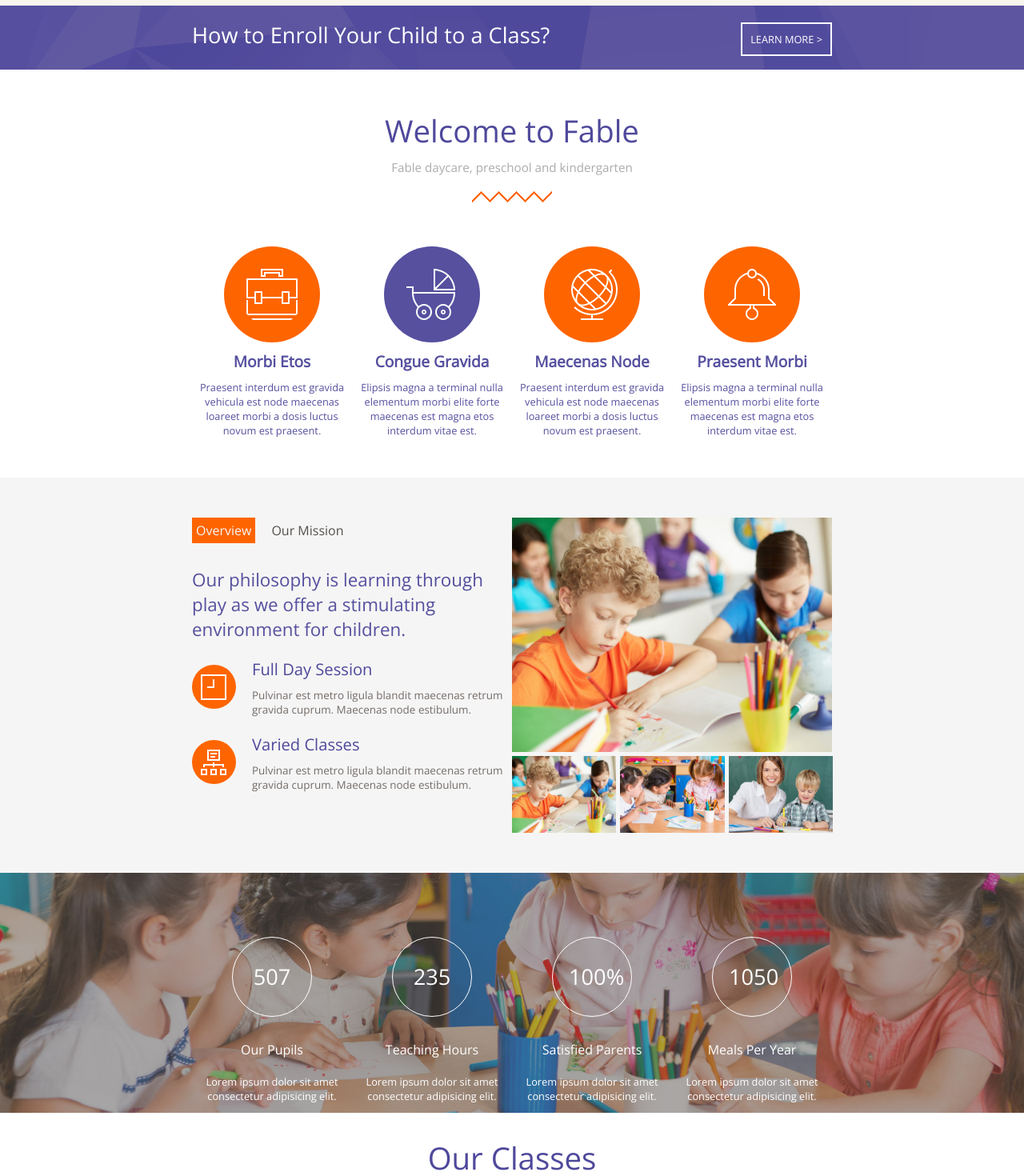
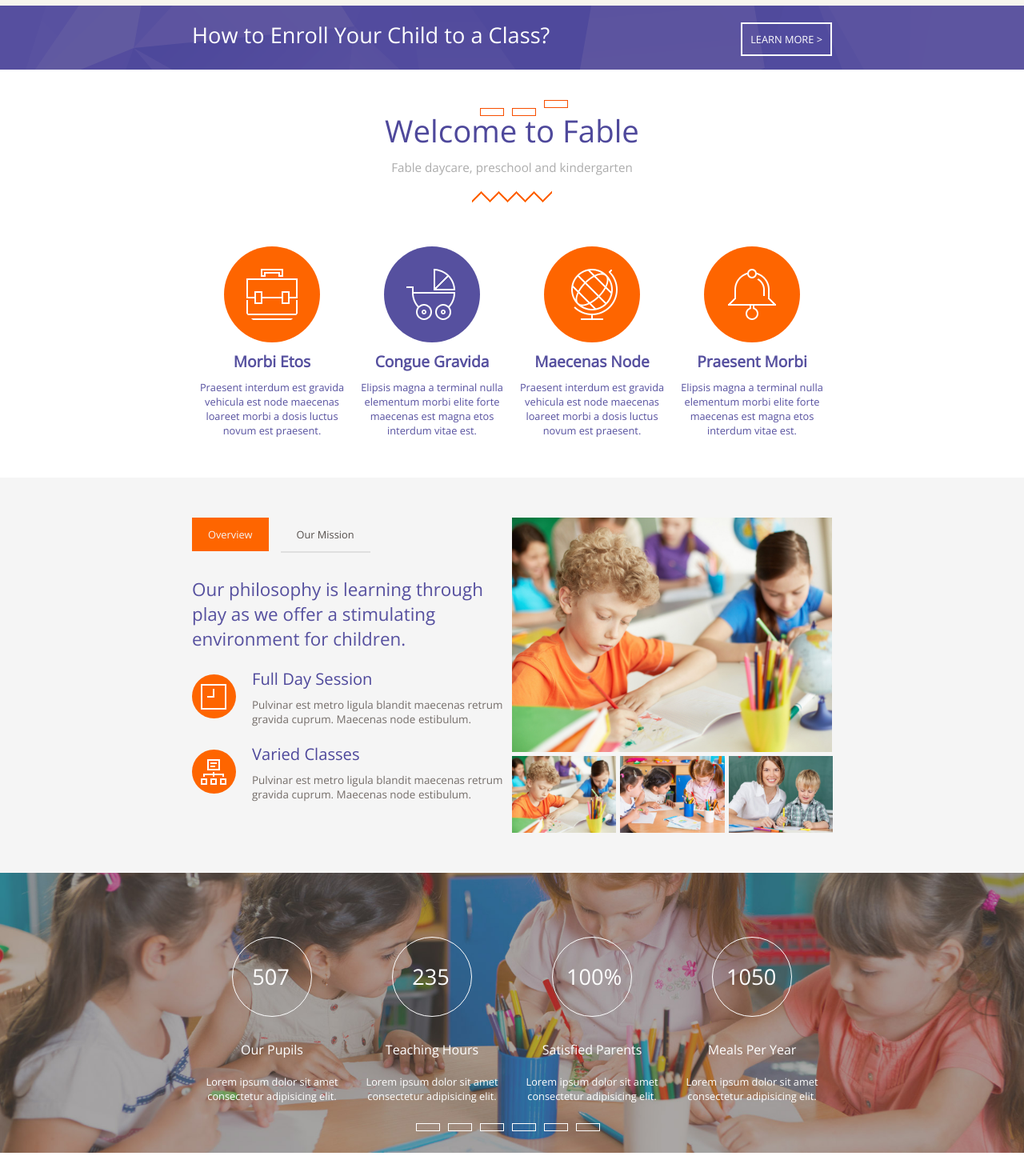
Before and after one commit to AlessandroRamoni/proj-html-vuejs, a Vue app: page / in a window 1280 px wide. Shown: the part 480-1950 px from the top of the page at 80% size. Built offline with nearby package versions, Linux system fonts and the light colour scheme; a web font is replaced by a local one.

Commit message:
edit css component

```diff
--- a/src/components/BambiniComponent.vue
+++ b/src/components/BambiniComponent.vue
@@ -16,8 +16,8 @@ export default {
 <style scoped lang="scss">
 #contenitore {
   display: flex;
-}
-#contenitore img {
-  max-width: 25%;
+  img {
+    max-width: 25%;
+  }
 }
 </style>
--- a/src/components/FooterComponent.vue
+++ b/src/components/FooterComponent.vue
@@ -195,7 +195,7 @@ footer {
     gap: 10px;
   }
   .contenitore-immagine {
-    width: 100px;
+    width: 120px;
     img {
       width: 100%;
       display: block;
--- a/src/components/FooterNavComponent.vue
+++ b/src/components/FooterNavComponent.vue
@@ -6,6 +6,9 @@
       </div>
     </div>
     <p>© Fable - Children Kindergarten WordPress Theme by QuanticaLabs</p>
+    <button id="top-up">
+      <img src="../assets/img/go_to_top.png" alt="" />
+    </button>
   </nav>
 </template>
 
@@ -30,9 +33,23 @@ export default {
   width: 40px;
   height: 40px;
 }
+
+nav {
+  position: relative;
+}
 nav p {
   text-align: center;
   padding: 30px 0px;
   color: #999594;
 }
+button {
+  background-color: #9b9b9b;
+  width: 35px;
+  height: 35px;
+  position: absolute;
+  right: 20px;
+  bottom: 20px;
+  cursor: pointer;
+  scroll-behavior: smooth;
+}
 </style>
--- a/src/components/HeaderComponent.vue
+++ b/src/components/HeaderComponent.vue
@@ -11,6 +11,11 @@
         <h2>How to Enroll Your Child to a Class?</h2>
         <button><a href="#">LEARN MORE ></a></button>
       </div>
+    </div>
+    <div id="contenitore-bottoni">
+      <button class="bottoni"></button>
+      <button class="bottoni"></button>
+      <button class="bottoni"></button>
     </div>
   </header>
 </template>
@@ -70,4 +75,22 @@ export default {
     }
   }
 }
+#contenitore-bottoni {
+  position: absolute;
+  bottom: 160px;
+  left: 50%;
+  transform: translate(-50%, -50%);
+  .bottoni {
+    width: 30px;
+    height: 10px;
+    margin-right: 10px;
+    border: 1.5px solid #f74e00;
+    position: relative;
+  }
+  .bottoni:last-child {
+    position: absolute;
+    top: -2px;
+    left: 80px;
+  }
+}
 </style>
--- a/src/components/MainComponent.vue
+++ b/src/components/MainComponent.vue
@@ -1,5 +1,5 @@
 <template>
-  <div id="container">
+  <div id="contenitore">
     <section id="titolo">
       <div id="welcome">
         <h1>Welcome to Fable</h1>
@@ -104,7 +104,7 @@ export default {
 </script>
 
 <style scoped lang="scss">
-#container {
+#contenitore {
   padding-top: 50px;
 }
 #welcome {
@@ -114,12 +114,12 @@ export default {
 #welcome img {
   padding-top: 20px;
 }
-#container #titolo #welcome h1 {
+#contenitore #titolo #welcome h1 {
   text-align: center;
   color: #4e489b;
   font-size: 2.4em;
 }
-#container #titolo #welcome p {
+#contenitore #titolo #welcome p {
   font-size: 0.95em;
   text-align: center;
   color: #acacac;
@@ -185,6 +185,7 @@ s #bell {
   background-color: #f5f5f5;
   #mission {
     margin-left: 15px;
+    border-bottom: 2px solid #dfdfdf;
   }
   > p {
     font-size: 1.4em;
@@ -215,22 +216,20 @@ s #bell {
   #right {
     font-size: 0.7em;
   }
-  //   .orizzontale {
-  //     display: flex;
-  //   }
-  //   .orizzontale div h3 {
-  //     color: #56509f;
-  //   }
 }
 #overview {
   background-color: #fe6500;
   color: #f5f5f5;
-  padding: 5px;
+  padding: 12px 20px;
+  font-size: 0.8em;
+  cursor: pointer;
 }
 #mission {
   background-color: #f5f5f5;
   color: #554f4c;
-  padding: 5px;
+  padding: 12px 20px;
+  font-size: 0.8em;
+  cursor: pointer;
 }
 #destra {
   flex-basis: 50%;
--- a/src/components/NavDinamica.vue
+++ b/src/components/NavDinamica.vue
@@ -2,7 +2,7 @@
   <header>
     <div id="contenitore">
       <div id="logo">
-        <img src="../assets/img/logo.png" alt="" />
+        <a href="#top-up"><img src="../assets/img/logo.png" alt="" /></a>
       </div>
       <div id="contenitore-icone">
         <CardComponent
@@ -44,10 +44,10 @@ export default {
   max-width: 800px;
   display: flex;
   justify-content: space-between;
-}
-#contenitore-icone {
-  display: flex;
-  justify-content: flex-end;
-  gap: 20px;
+  #contenitore-icone {
+    display: flex;
+    justify-content: flex-end;
+    gap: 20px;
+  }
 }
 </style>
--- a/src/components/StatisticsComponent.vue
+++ b/src/components/StatisticsComponent.vue
@@ -22,6 +22,14 @@
         <p>Lorem ipsum dolor sit amet consectetur adipisicing elit.</p>
       </div>
     </div>
+    <div id="contenitore-bottoni">
+      <button class="bottoni"></button>
+      <button class="bottoni"></button>
+      <button class="bottoni"></button>
+      <button class="bottoni"></button>
+      <button class="bottoni"></button>
+      <button class="bottoni"></button>
+    </div>
   </div>
 </template>
 
@@ -37,7 +45,7 @@ export default {
   background-repeat: no-repeat;
   background-size: cover;
   background-position: center center;
-  height: 300px;
+  height: 350px;
   #contenitore {
     display: flex;
     align-items: center;
@@ -51,7 +59,7 @@ export default {
     div {
       border: 1px solid #ffffff;
       border-radius: 50%;
-      padding: 20px;
+      padding: 20px 20px 20px 17px;
       font-size: 1.7em;
       font-weight: 100;
       width: 100px;
@@ -69,4 +77,22 @@ export default {
     }
   }
 }
+
+#contenitore-bottoni {
+  display: flex;
+  justify-content: center;
+  padding-top: 25px;
+  position: relative;
+  .bottoni {
+    width: 30px;
+    height: 10px;
+    border: 1.5px solid rgb(255, 255, 255);
+    margin-right: 10px;
+    .bottoni:first-child {
+      position: absolute;
+      top: 20px;
+      left: 20px;
+    }
+  }
+}
 </style>
```
